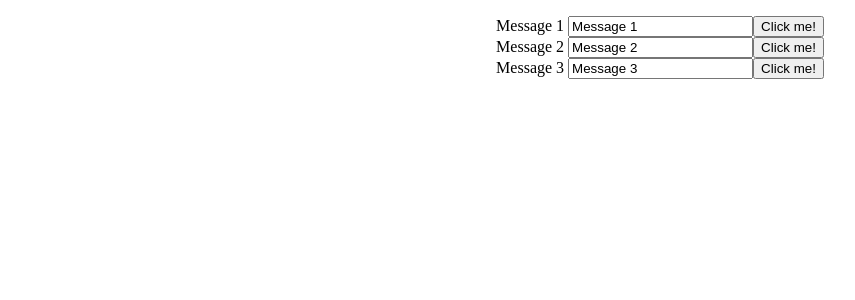
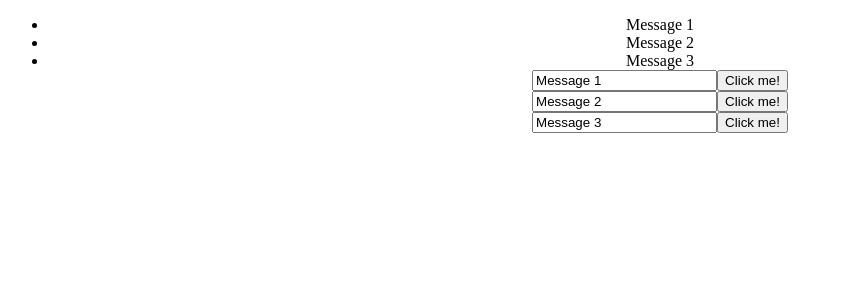
Before and after one commit to michalzagrodzki/Angular2-Fundamentals-Tutorial, an Angular app: page / in a window 1280 px wide. Shown: the top 300 px of the page, without its empty margins (0-855 px from the left). Built offline with nearby package versions, Linux system fonts and the light colour scheme.

Commit message:
Stage 10. Add function for output of data from input form. Initial changes.

```diff
--- a/src/app/app.component.html
+++ b/src/app/app.component.html
@@ -1,7 +1,8 @@
 <!--The content below is only a placeholder and can be replaced.-->
 <div style="text-align:center">
   <ul>
-    <app-simple-form *ngFor="let message of mail.messages" [message]="message">
+    <li *ngFor="let message of mail.messages">{{ message }}</li>
+    <app-simple-form *ngFor="let message of mail.messages" [message]="message" (update)="onUpdate($event)">
       {{ message }}
     </app-simple-form>
   </ul>
--- a/src/app/app.component.ts
+++ b/src/app/app.component.ts
@@ -6,5 +6,10 @@ import { Component, Inject } from '@angular/core';
   styleUrls: ['./app.component.css']
 })
 export class AppComponent {
+
+  onUpdate(event){
+    console.log(event)
+  }
+
   constructor(@Inject('mail') private mail) {}
 }
--- a/src/app/simple-form/simple-form.component.ts
+++ b/src/app/simple-form/simple-form.component.ts
@@ -1,12 +1,11 @@
-import { Component, OnInit, Input } from '@angular/core';
+import { Component, OnInit, Input, Output, EventEmitter } from '@angular/core';
 
 @Component({
   selector: 'app-simple-form',
   template: `
     <div>
-      {{ message }}
       <input #myInput type="text" [(ngModel)]="message">
-      <button (click)="onClick($event, myInput.value)">Click me!</button>
+      <button (click)="update.emit({text: message})">Click me!</button>
     </div>
   `,
   styles: []
@@ -15,10 +14,8 @@ export class SimpleFormComponent implements OnInit {
 
   @Input() message;
 
-  onClick(event, value) {
-    console.log(event);
-    console.log('value from input: ' + value);
-  }
+  @Output() update = new EventEmitter();
+
   constructor() { }
 
   ngOnInit() {
```
